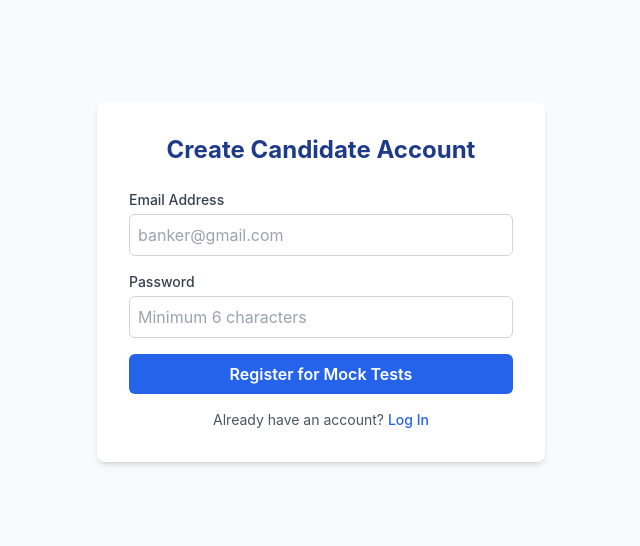
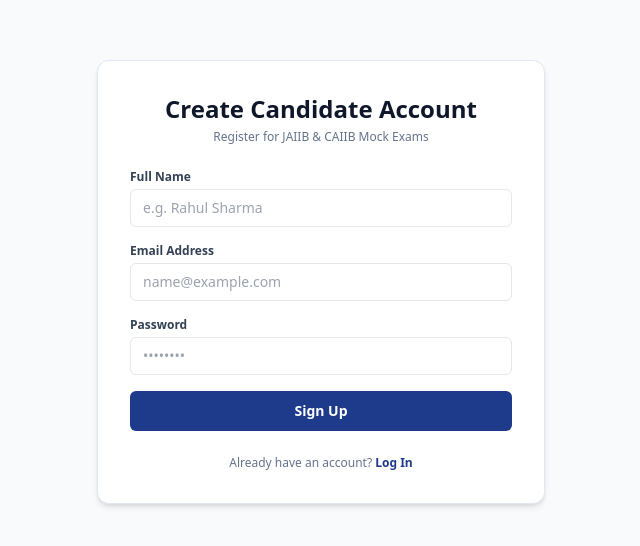
Before and after one commit to meena197504-cyber/bank-exam-portal, a Next.js app: page /signup in a window 1280 px wide. Shown: the part 118-664 px from the top of the page, without its empty margins (319-959 px from the left). Built offline with nearby package versions, Linux system fonts and the light colour scheme; no server answers.

Commit message:
Update page.js

```diff
--- a/src/app/signup/page.js
+++ b/src/app/signup/page.js
@@ -8,75 +8,108 @@ import Link from 'next/link';
 export default function SignupPage() {
   const [email, setEmail] = useState('');
   const [password, setPassword] = useState('');
-  const [error, setError] = useState(null);
+  const [fullName, setFullName] = useState('');
+  const [message, setMessage] = useState('');
+  const [error, setError] = useState('');
   const [loading, setLoading] = useState(false);
   const router = useRouter();
 
   const handleSignup = async (e) => {
     e.preventDefault();
     setLoading(true);
-    setError(null);
+    setError('');
+    setMessage('');
 
-    const { data, error } = await supabase.auth.signUp({
-      email,
-      password,
-    });
+    try {
+      const { data, error: signupError } = await supabase.auth.signUp({
+        email: email,
+        password: password,
+        options: {
+          data: {
+            full_name: fullName,
+          },
+          emailRedirectTo: 'https://bank-exam-portal.vercel.app/login',
+        },
+      });
 
-    if (error) {
-      setError(error.message);
+      if (signupError) {
+        setError(signupError.message);
+      } else if (data?.user?.identities?.length === 0) {
+        setError('An account with this email already exists. Please try logging in.');
+      } else {
+        setMessage('Registration successful! Check your email for a confirmation link, or log in.');
+        setTimeout(() => {
+          router.push('/login');
+        }, 3000);
+      }
+    } catch (err) {
+      setError(err?.message || 'An unexpected error occurred during signup.');
+    } finally {
       setLoading(false);
-    } else {
-      // Create user profile entry in our profiles table
-      if (data.user) {
-        await supabase.from('profiles').insert([
-          { id: data.user.id, email: data.user.email, is_admin: false }
-        ]);
-      }
-      alert('Registration successful! Please log in.');
-      router.push('/login');
     }
   };
 
   return (
-    <div className="min-h-screen flex items-center justify-center bg-gray-50 px-4">
-      <div className="max-w-md w-full bg-white p-8 rounded-lg shadow-md">
-        <h2 className="text-2xl font-bold text-center text-blue-900 mb-6">Create Candidate Account</h2>
-        {error && <div className="bg-red-100 text-red-700 p-3 rounded mb-4 text-sm">{error}</div>}
+    <div className="min-h-screen bg-slate-50 flex items-center justify-center p-6 font-sans">
+      <div className="bg-white p-8 rounded-xl shadow-md border border-slate-200 max-w-md w-full">
+        <div className="text-center mb-6">
+          <h2 className="text-2xl font-bold text-slate-900">Create Candidate Account</h2>
+          <p className="text-xs text-slate-500 mt-1">Register for JAIIB & CAIIB Mock Exams</p>
+        </div>
+
+        {error && <div className="p-3 bg-red-50 border border-red-200 text-red-700 text-xs rounded mb-4">{error}</div>}
+        {message && <div className="p-3 bg-green-50 border border-green-200 text-green-700 text-xs rounded mb-4">{message}</div>}
+
         <form onSubmit={handleSignup} className="space-y-4">
           <div>
-            <label className="block text-sm font-medium text-gray-700">Email Address</label>
+            <label className="block text-xs font-semibold text-slate-700 mb-1">Full Name</label>
+            <input
+              type="text"
+              required
+              value={fullName}
+              onChange={(e) => setFullName(e.target.value)}
+              placeholder="e.g. Rahul Sharma"
+              className="w-full px-3 py-2 border rounded-md text-sm focus:outline-none focus:ring-2 focus:ring-blue-600"
+            />
+          </div>
+
+          <div>
+            <label className="block text-xs font-semibold text-slate-700 mb-1">Email Address</label>
             <input
               type="email"
               required
               value={email}
               onChange={(e) => setEmail(e.target.value)}
-              className="mt-1 w-full p-2 border rounded-md focus:ring-2 focus:ring-blue-500 border-gray-300"
-              placeholder="banker@gmail.com"
+              placeholder="name@example.com"
+              className="w-full px-3 py-2 border rounded-md text-sm focus:outline-none focus:ring-2 focus:ring-blue-600"
             />
           </div>
+
           <div>
-            <label className="block text-sm font-medium text-gray-700">Password</label>
+            <label className="block text-xs font-semibold text-slate-700 mb-1">Password</label>
             <input
               type="password"
               required
               minLength={6}
               value={password}
               onChange={(e) => setPassword(e.target.value)}
-              className="mt-1 w-full p-2 border rounded-md focus:ring-2 focus:ring-blue-500 border-gray-300"
-              placeholder="Minimum 6 characters"
+              placeholder="••••••••"
+              className="w-full px-3 py-2 border rounded-md text-sm focus:outline-none focus:ring-2 focus:ring-blue-600"
             />
           </div>
+
           <button
             type="submit"
             disabled={loading}
-            className="w-full bg-blue-600 text-white p-2 rounded-md font-semibold hover:bg-blue-700 transition"
+            className="w-full py-2.5 bg-blue-900 text-white font-semibold rounded-md text-sm hover:bg-blue-800 transition disabled:opacity-50"
           >
-            {loading ? 'Creating Account...' : 'Register for Mock Tests'}
+            {loading ? 'Creating Account...' : 'Sign Up'}
           </button>
         </form>
-        <p className="mt-4 text-center text-sm text-gray-600">
+
+        <p className="text-xs text-slate-500 text-center mt-6">
           Already have an account?{' '}
-          <Link href="/login" className="text-blue-600 hover:underline font-medium">
+          <Link href="/login" className="text-blue-900 font-semibold hover:underline">
             Log In
           </Link>
         </p>
```
